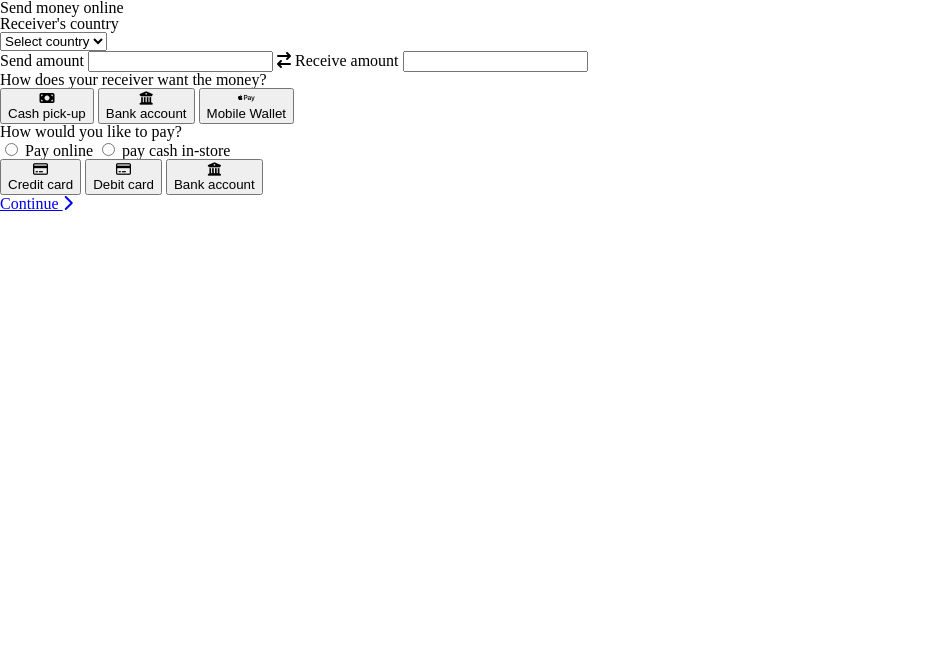
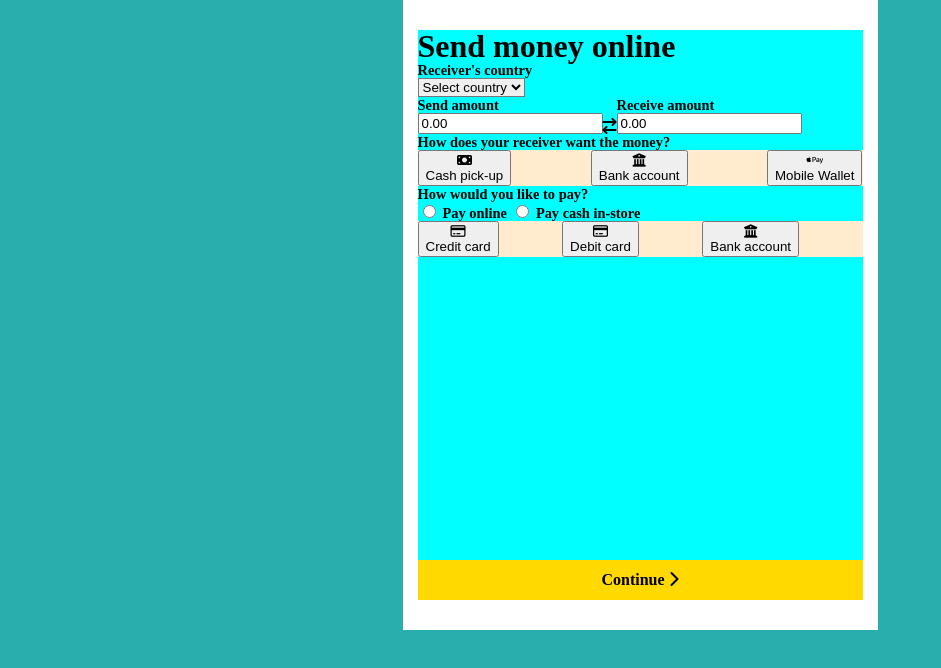
Before and after one commit to ahmedhats/practice, a plain HTML site: page index.html in a window 1280 px wide. Shown: the whole page, without its empty margins (0-941 px from the left). Drawn offline with Linux system fonts and the light colour scheme.

Commit message:
again middle

```diff
--- a/index.html
+++ b/index.html
@@ -12,23 +12,34 @@
     <div class="form-container">
         <form>
             <h3>Send money online</h3>
-            <label for="title">Receiver's country</label><br>
+
+            <!-- Receiver's country -->
+            <label for="country">Receiver's country</label><br>
             <select name="country" id="country">
                 <option disabled selected>Select country</option>
                 <option>Egy</option>
                 <option>KSA</option>
                 <option>UK</option>
                 <option>UEA</option>
-                 <option>USA</option>
+                <option>USA</option>
             </select>
+
+            <!-- Send and receive amount -->
             <div id="transfer">
-                <label for="title" >Send amount</label>
-                <input form="float"></input>
+                <div class="s_r_amount">
+
+                    <label for="send-amount">Send amount</label><br>
+                    <input type="number" required value="0.00">
+                </div>
                 <i class="fa-solid fa-arrow-right-arrow-left"></i>
-                <label for="title" >Receive amount</label>
-                <input form="float"></input>
+                <div class="s_r_amount">
+                    <label for="receive-amount">Receive amount</label><br>
+                    <input type="number" required value="0.00">
+                </div>
             </div>
-            <label for="title">How does your receiver want the money?</label>
+
+            <!-- Transfer method -->
+            <label for="transfer-method">How does your receiver want the money?</label>
             <div class="transfer-ways">
                 <button>
                     <i class="fa-solid fa-money-bill"></i><br>
@@ -43,13 +54,16 @@
                     Mobile Wallet
                 </button>
             </div>
-            <!--  -->
 
-            <label for="title">How would you like to pay?</label><br>
-            <input type="radio" name="fav_pay">
-            <label for="answer">Pay online</label>
-            <input type="radio" name="fav_pay">
-            <label type="radio">pay cash in-store</label>
+            <!-- Payment method -->
+            <label for="payment-method">How would you like to pay?</label>
+            <div id="radio">
+                <input type="radio" name="fav_pay">
+                <label for="pay-online">Pay online</label>
+                <input type="radio" name="fav_pay">
+                <label for="pay-in-store">Pay cash in-store</label>
+            </div>
+
             <div class="transfer-ways">
                 <button>
                     <i class="fa-regular fa-credit-card"></i><br>
@@ -63,12 +77,11 @@
                     <i class="fa-solid fa-building-columns"></i><br>
                     Bank account
                 </button><br>
-                <a href="#">
+                <a href="#" id="continue">
                     Continue <i class="fa-solid fa-chevron-right"></i>
                 </a>
             </div>
         </form>
-
     </div>
 </body>
 </html>
--- a/style.css
+++ b/style.css
@@ -0,0 +1,59 @@
+*{
+    font-family:sans-serif
+}
+body{
+    background-color: rgb(42, 173, 173);
+}
+.form-container{
+    width:475px;
+    height: 600px;
+    background-color: rgb(255, 255, 255);
+    margin: auto;
+    padding-top: 30px ;
+}
+form{
+    position: relative;
+    margin: auto;
+    width: 445px;
+    height: 570px;
+    background-color: aqua;
+}
+h3{
+    font-weight: bold;
+    font-size: 2rem;
+}
+label{
+    font-weight: bold;
+    font-size: 0.9rem;
+}
+#country{
+    background-color: rgb(240, 239, 239);
+
+}
+
+#transfer{
+    display: flex ;
+}
+.fa-arrow-right-arrow-left{
+    align-self: end;
+
+}
+.transfer-ways{
+    display: flex;
+    justify-content: space-between;
+    background-color: blanchedalmond;
+}
+
+#continue{
+    position: absolute;
+    bottom: 0;
+    display: block;
+    text-decoration: none;
+    line-height: 40px;
+    width: 445px;
+    height: 40px;
+    text-align: center;
+    background-color: rgb(255, 217, 0);
+    color: black;
+    font-weight: bold;
+}
```
